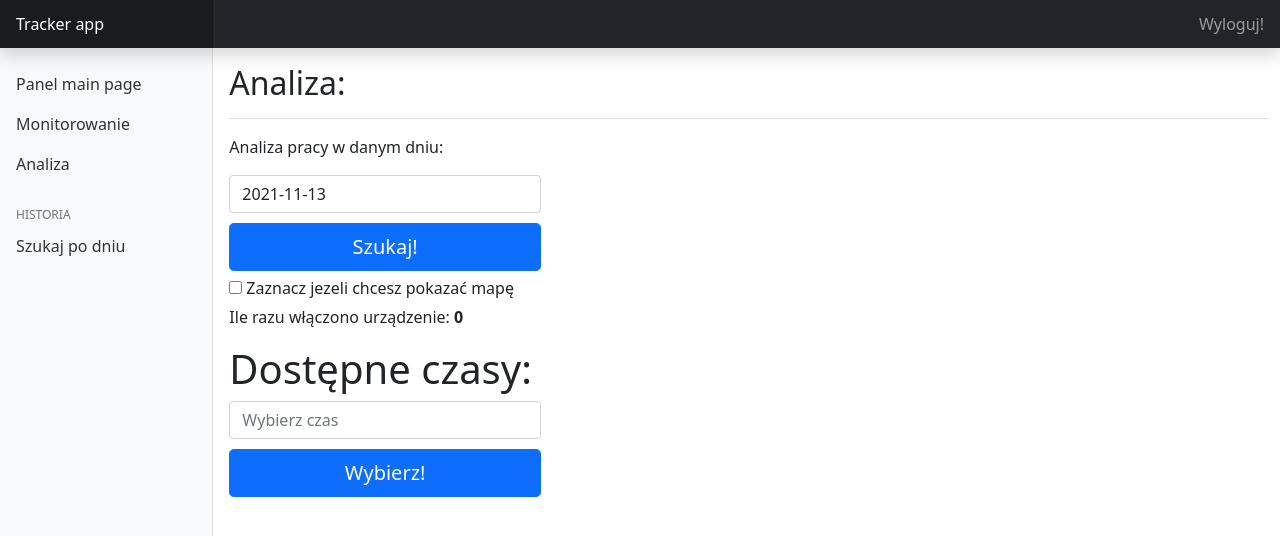
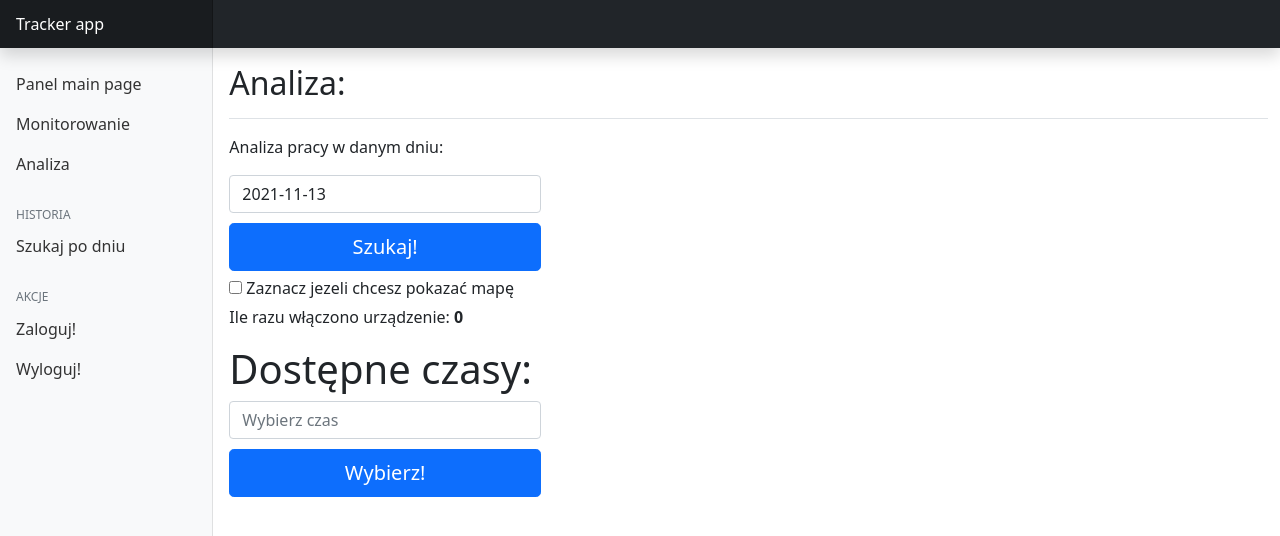
Before and after one commit to olekczubiak/simple-tracker, a Vue app in the folder simple-tracker/frontend/: page /panel/analysis in a window 1280 px wide. Shown: the top 536 px of the page. Built offline with nearby package versions, Linux system fonts and the light colour scheme.

Commit message:
edit slidebar and nav

```diff
--- a/simple-tracker/frontend/src/components/Nav.vue
+++ b/simple-tracker/frontend/src/components/Nav.vue
@@ -4,9 +4,6 @@
     <button class="navbar-toggler position-absolute d-md-none collapsed" type="button" data-bs-toggle="collapse" data-bs-target="#sidebarMenu" aria-controls="sidebarMenu" aria-expanded="false" aria-label="Toggle navigation">
         <span class="navbar-toggler-icon"></span>
     </button>
-    <div class="navbar-nav">
-        <a v-on:click="logoutButton" class="nav-link px-3" href="#">Wyloguj!</a>
-    </div>
 </header>
 </template>
 
--- a/simple-tracker/frontend/src/components/SlideBar.vue
+++ b/simple-tracker/frontend/src/components/SlideBar.vue
@@ -36,6 +36,27 @@
         </a>
     </li>
     </ul>
+
+    <h6 class="sidebar-heading d-flex justify-content-between align-items-center px-3 mt-4 mb-1 text-muted">
+    <span>Akcje</span>
+    <a class="link-secondary" href="#" aria-label="Add a new report">
+        <span data-feather="plus-circle"></span>
+    </a>
+    </h6>
+    <ul class="nav flex-column mb-2">
+    <li class="nav-item">
+        <router-link class="nav-link" to="/login">
+        <span data-feather="file-text"></span>
+        Zaloguj!
+        </router-link>
+    </li>
+    <li class="nav-item">
+        <a v-on:click="logoutButton" class="nav-link">
+        <span data-feather="file-text"></span>
+        Wyloguj!
+        </a>
+    </li>
+    </ul>
 </div>
 </nav>
 </template>
@@ -43,6 +64,12 @@
 <script>
 export default {
     name: 'slideBar',
+    methods: {
+        logoutButton() {
+            localStorage.removeItem('user-token');
+            window.location.reload();
+        }
+    }
 }
 </script>
 
--- a/simple-tracker/frontend/src/views/Login.vue
+++ b/simple-tracker/frontend/src/views/Login.vue
@@ -45,7 +45,7 @@ export default {
             localStorage.removeItem('user-token')
             // console.log('blad logowania')
         })
-        await router.push('/');
+        await router.push('/panel');
         }
         return {
         data,
```
